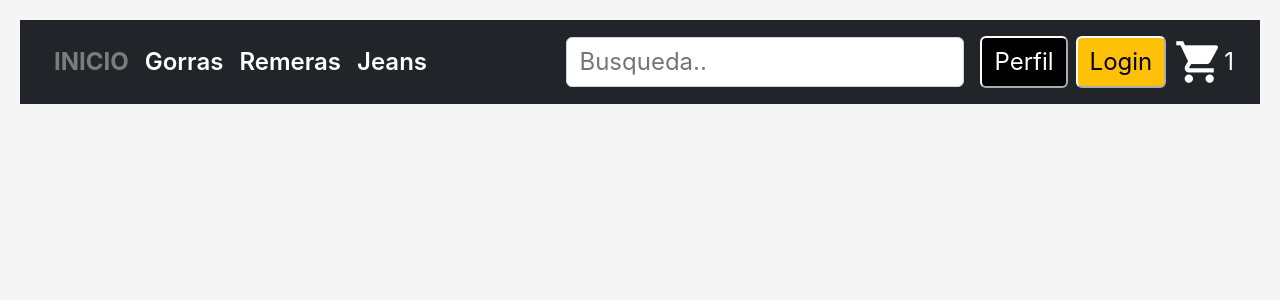
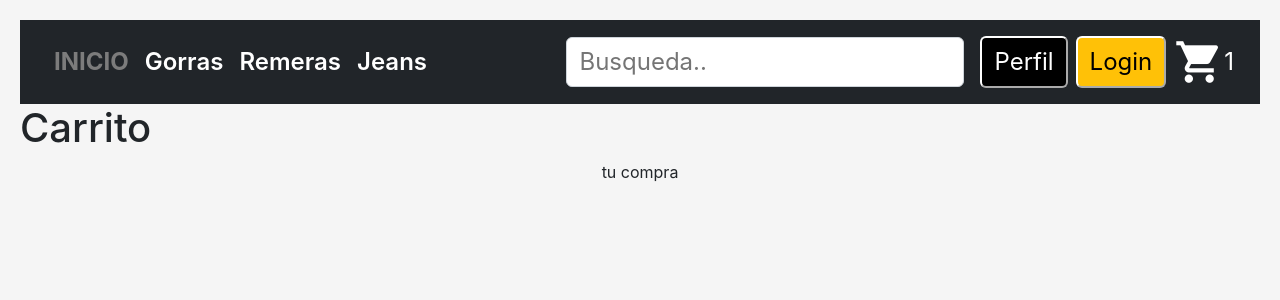
Before and after one commit to AxelCor/React-AxelCordoba, a React (Create React App) app: page /Cart in a window 1280 px wide. Shown: the top 300 px of the page. Built offline with nearby package versions, Linux system fonts and the light colour scheme.

Commit message:
sincronizando counter

```diff
--- a/src/App.js
+++ b/src/App.js
@@ -5,10 +5,10 @@ import Header from './components/Header/Header';
 // import Footer from './components/Footer/Footer';
 import Main from './components/Main/Main';
 import ItemListContainer from './components/ItemListContainer/ItemListContainer';
-import ItemCount from './components/ItemCount/ItemCount';
+
 import ItemDetailContainer from './components/ItemDetailContainer/ItemDetailContainer';
 import {BrowserRouter, Routes, Route} from 'react-router-dom';
-import {cart} from './components/cart/cart';
+import {Cart} from './components/Cart/Cart';
 
 const App = () => {
 
@@ -20,7 +20,7 @@ return(
         <Main/>
         <Routes>
         <Route path='/' element={<ItemListContainer/>}/>
-        <Route path='/cart' element={<cart/>}/>
+        <Route path='/Cart' element={<Cart/>}/>
         <Route path='/category/:categoryId' element={<ItemListContainer/>}/>
         <Route path='/Item/:itemId' element={<ItemDetailContainer/>}/>
         </Routes>
--- /dev/null
+++ b/src/components/Cart/Cart.jsx
@@ -0,0 +1,13 @@
+import React from 'react'
+
+
+
+export const Cart = () => {
+
+		return (
+				<div>
+          <h1>Carrito</h1>
+          <p>tu compra</p>
+          </div>
+			);
+  };
--- a/src/components/ItemDetail/Detail.jsx
+++ b/src/components/ItemDetail/Detail.jsx
@@ -30,11 +30,11 @@ export const Detail = ({
 					 <h4>{title}</h4>
 					 <p>{description}</p>
 					 <p className='price'>$ {price}</p>
-					 {cantidad > 0
-		      			? <Link to='/cart'>
+					 {cantidad === 0
+		      			? <ItemCount stock={stock} inicial={0} onAdd={onAdd}/>
+		      			: <Link to='/Cart'>
 					 		<button>Ver Carrito</button>
-				  		  </Link>
-		      			: <ItemCount stock={stock} inicial={0} onAdd={onAdd}/>}
+				  		  </Link>}
 					 </div>
 				 </div>
 
--- a/src/components/cart/cart.js
+++ /dev/null
@@ -1,12 +0,0 @@
-
-import {Link} from 'react-router-dom'
-
-
-export const cart = () => {
-
-		return (
-				<>
-          <h1>Carrito</h1>
-          </>
-			);
-  };
```
